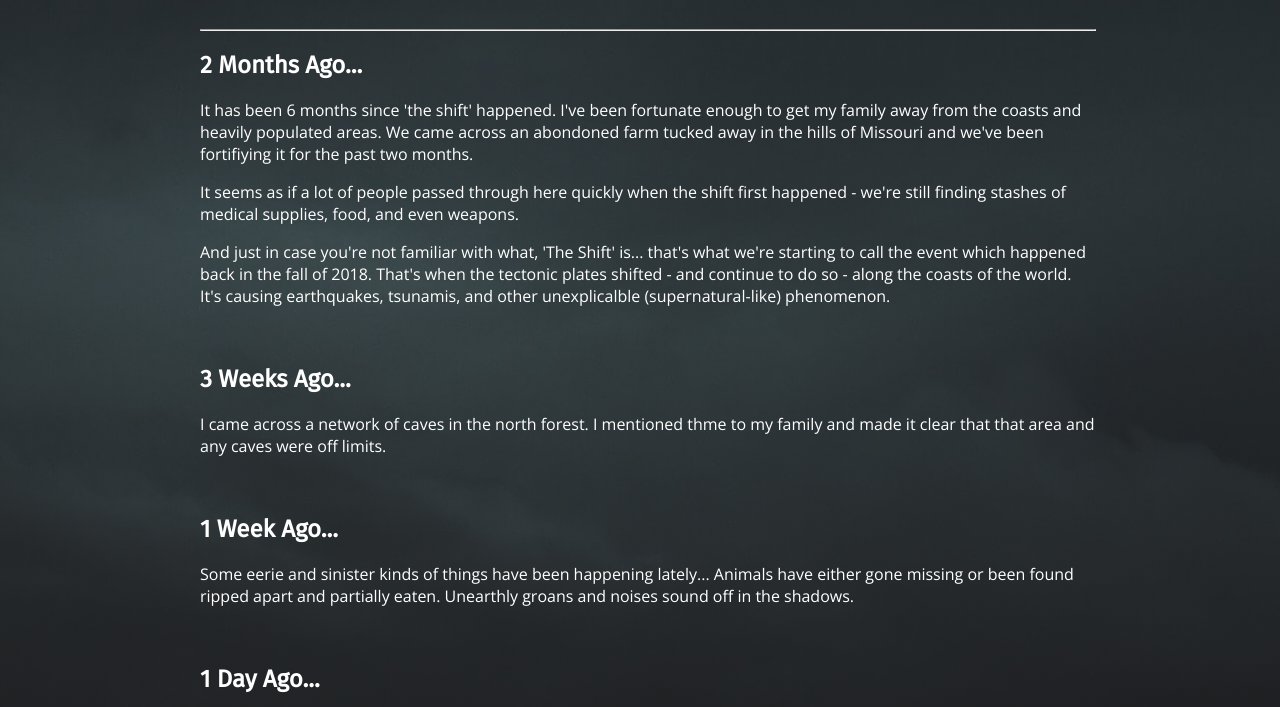
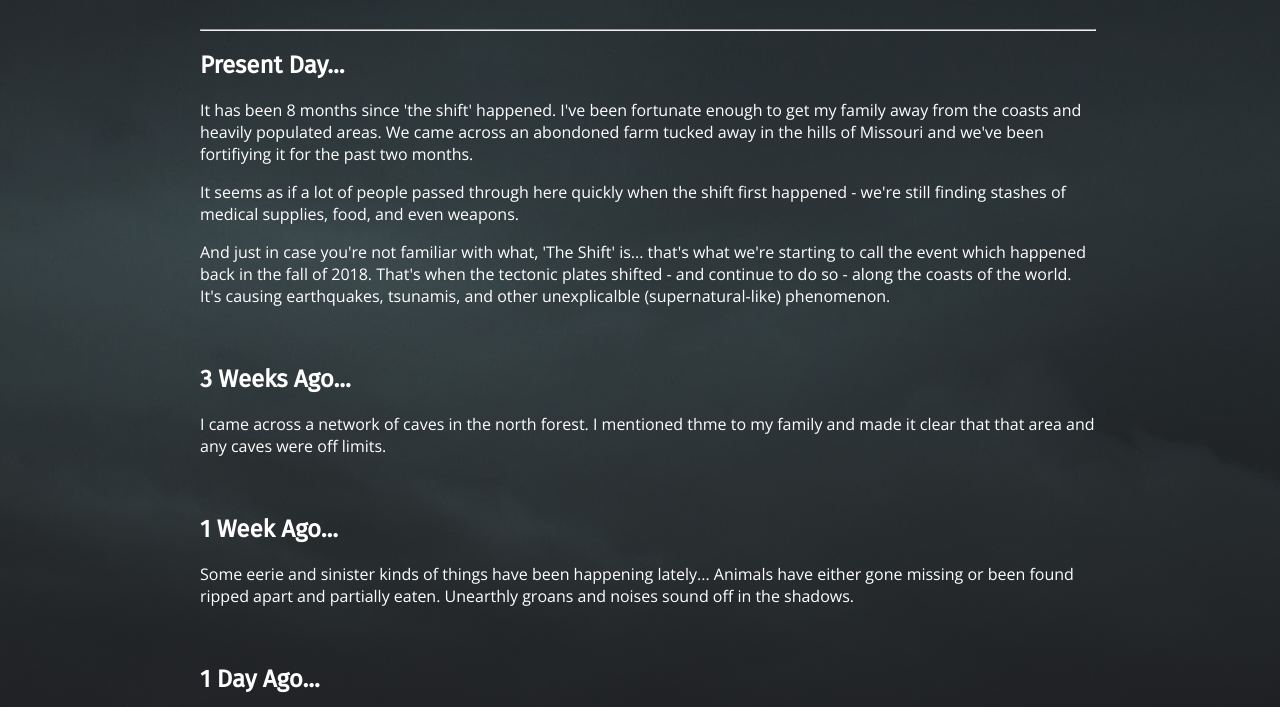
Before and after one commit to thejustinfarr/soliterror, a plain HTML site: page index.html in a window 1280 px wide. Shown: the part 93-800 px from the top of the page. Drawn offline with nearby package versions, Linux system fonts and the light colour scheme.

Commit message:
minor story edits

```diff
--- a/index.html
+++ b/index.html
@@ -49,9 +49,9 @@
 		<div>
 			<hr>
 		</div>
-		<div><h2>2 Months Ago...</h2></div>
+		<div><h2>Present Day...</h2></div>
 		<div>
-			<p>It has been 6 months since 'the shift' happened. I've been fortunate enough to get my family away from the coasts and heavily populated areas. We came across an abondoned farm tucked away in the hills of Missouri and we've been fortifiying it for the past two months.</p>
+			<p>It has been 8 months since 'the shift' happened. I've been fortunate enough to get my family away from the coasts and heavily populated areas. We came across an abondoned farm tucked away in the hills of Missouri and we've been fortifiying it for the past two months.</p>
 
 			<p>It seems as if a lot of people passed through here quickly when the shift first happened - we're still finding stashes of medical supplies, food, and even weapons.</p>
 
```
